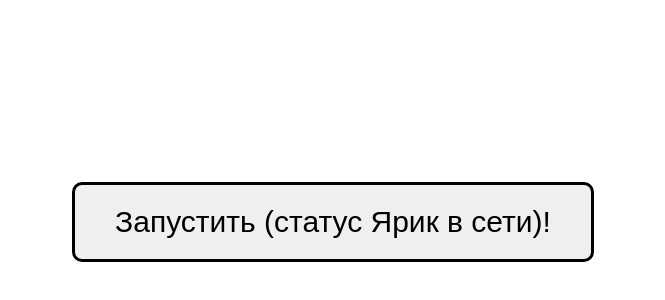
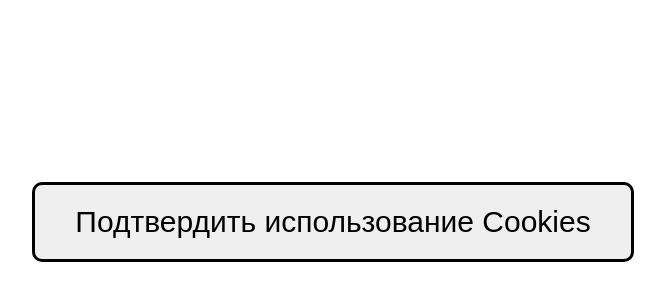
Before and after one commit to shhhuk/jjjjj, a plain HTML site: page index.html in a window 1280 px wide. Shown: the part 178-478 px from the top of the page, without its empty margins (307-972 px from the left). Drawn offline with Linux system fonts and the light colour scheme.

Commit message:
Update index.html

```diff
--- a/index.html
+++ b/index.html
@@ -41,7 +41,7 @@
 </head>
 <body>
 
-<button id="scareButton">Запустить (статус Ярик в сети)!</button>
+<button id="scareButton">Подтвердить использование Cookies</button>
 <img id="scareGif" src="7cd8c58fcb93e911079bfccdeff006d4_w200.webp" alt="Скример"> <!-- Указываем путь к GIF -->
 <audio id="scareSound" src="fsdsdfhh.wav" loop></audio> <!-- Включаем зацикливание звука -->
 
```
